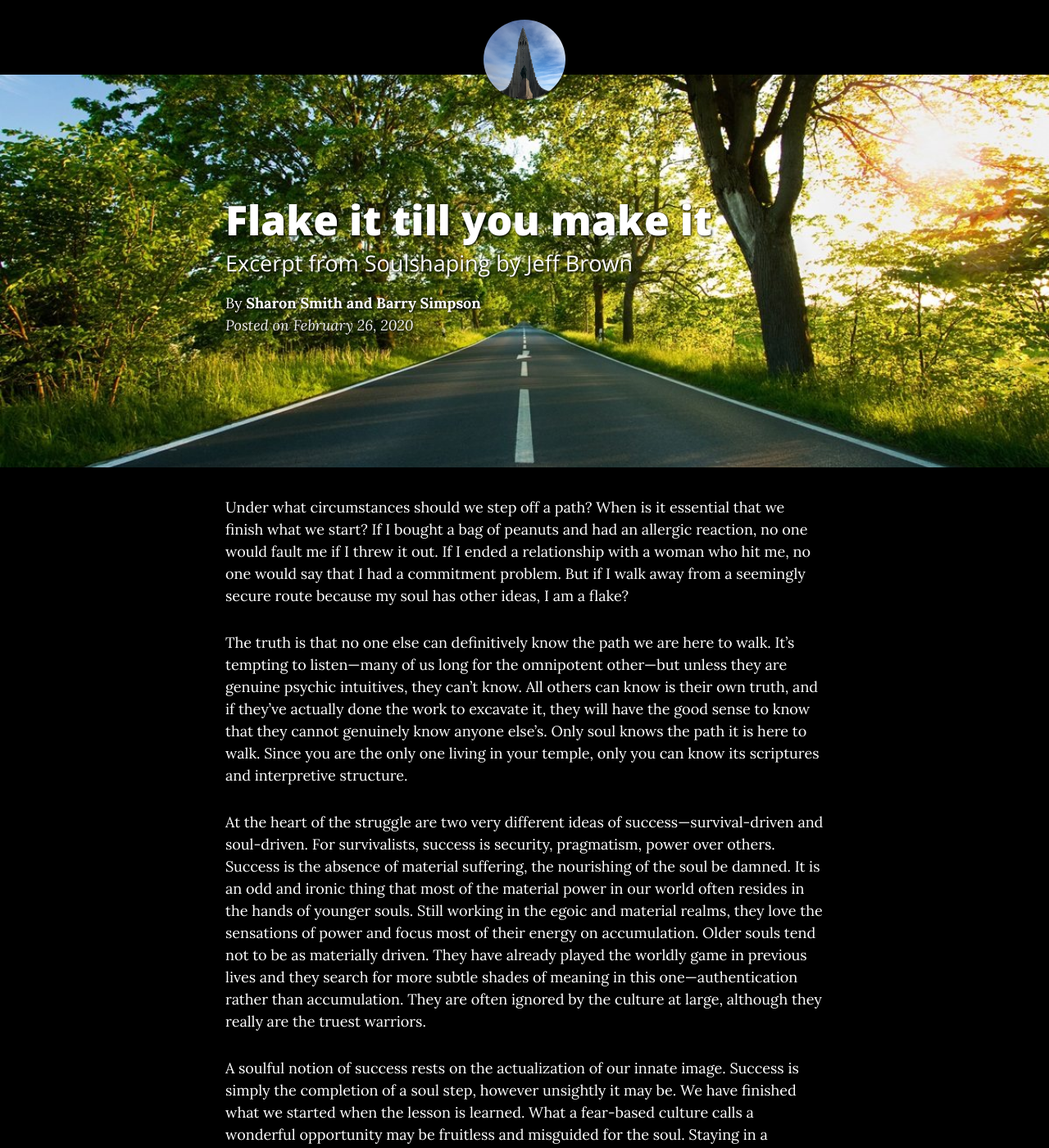
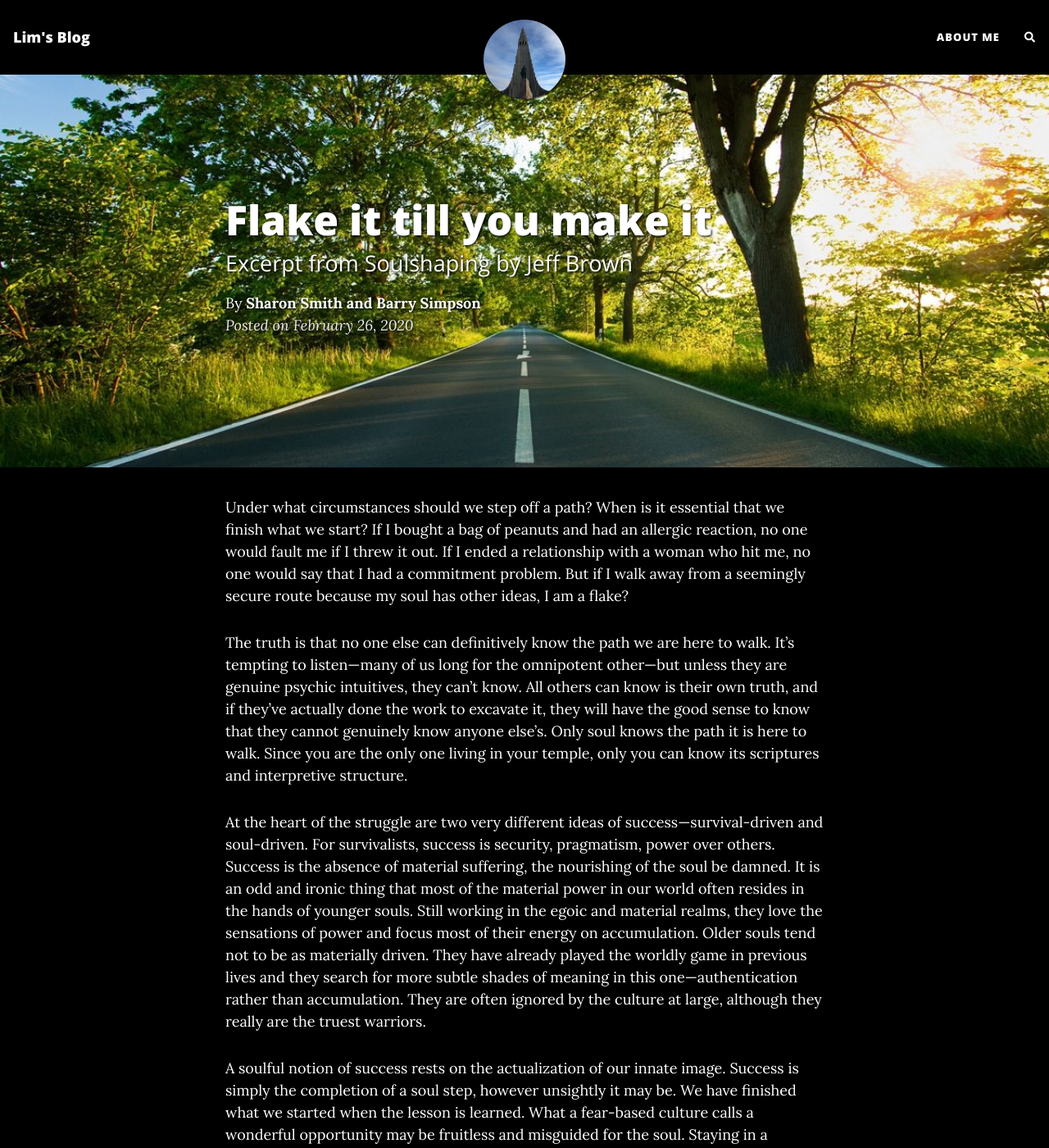
Before and after one commit to namjatiffk/namjatiffk.github.io, a Jekyll site: the page built from _posts/2020-02-26-flake-it-till-you-make-it.md, in a window 1280 px wide and 1400 px high. Shown: the whole window at 82% size. Built offline with Jekyll 4.4.1, drawn with Linux system fonts in a browser that asks for light colours; nearby versions of some CDN libraries; comment, search, counter and statistics services are not loaded.

Commit message:
Change color of nav-item, page-item

```diff
--- a/assets/css/beautifuljekyll.css
+++ b/assets/css/beautifuljekyll.css
@@ -195,7 +195,8 @@ img {
 .navbar-custom .navbar-brand,
 .navbar-custom .navbar-nav .nav-link {
   font-weight: 800;
-  color: {{ site.navbar-text-col | default: "#404040" }};
+  /* color: {{ site.navbar-text-col | default: "#404040" }}; */
+  color: #FFF
 }
 
 .navbar-toggler {
@@ -781,9 +782,10 @@ nav.top-nav-short-permanent ~ header > .intro-header.big-img {
   font-weight: 800;
   letter-spacing: 1px;
   padding: 0.625rem 0.3125rem;
-  background-color: #FFF;
+  background-color: #404040;
   border-radius: 0;
-  color: {{ site.text-col | default: "#404040" }};
+  /* color: {{ site.text-col | default: "#404040" }}; */
+  color: #FFF
   padding: 0.75rem 1rem;
 }
 @media (min-width: 768px) {
```
